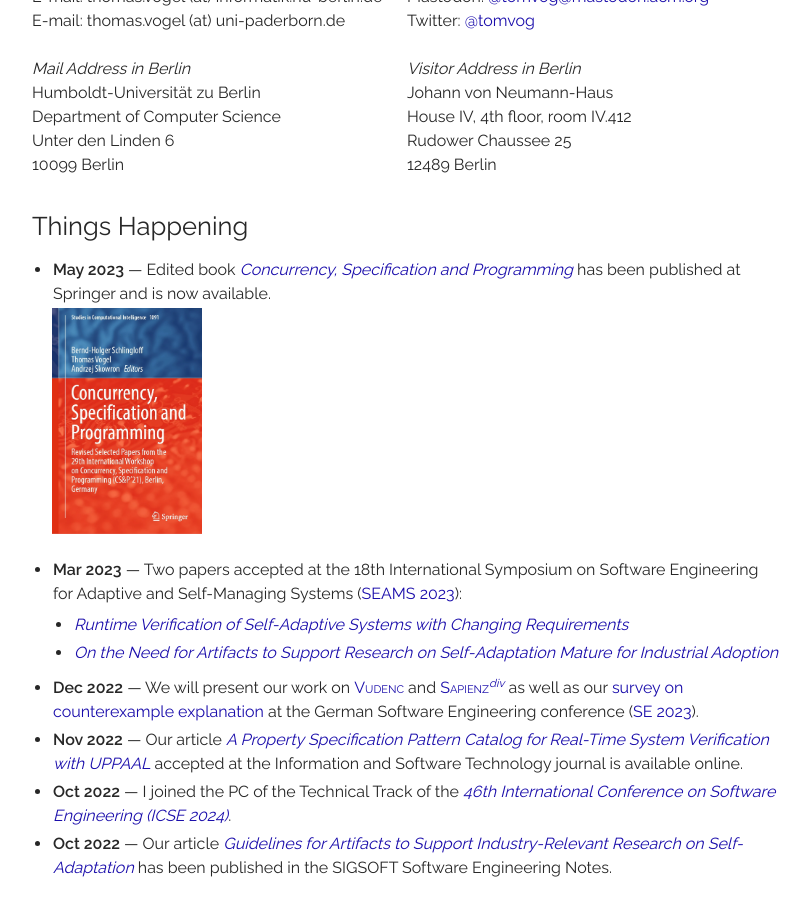
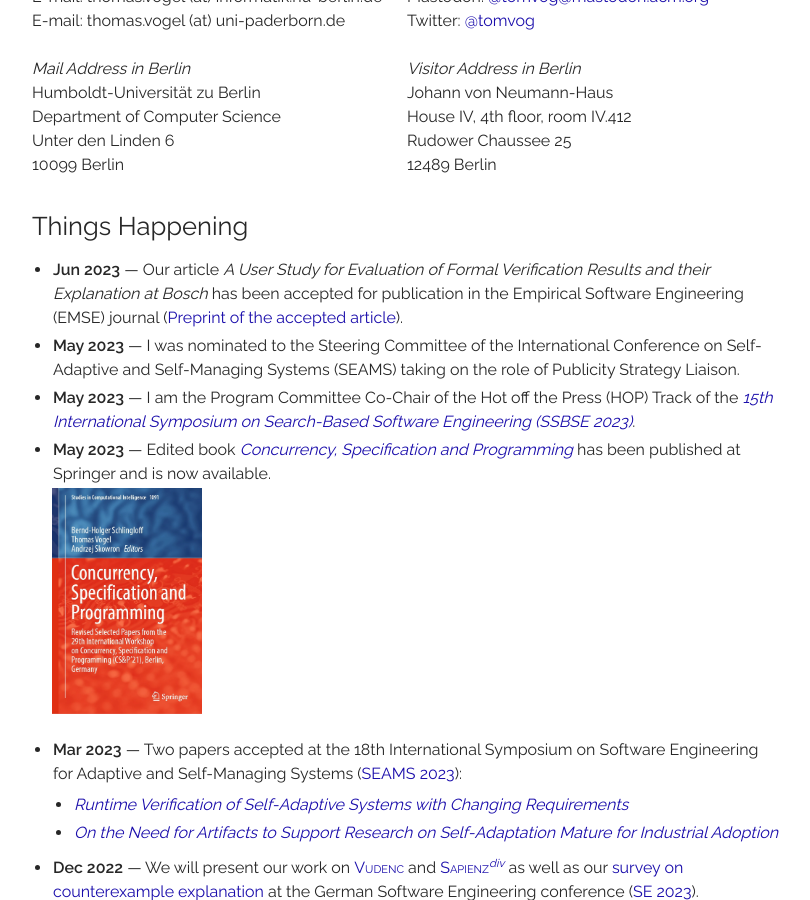
Before and after one commit to thomas-vogel/thomas-vogel.github.io, a Jekyll site: the page built from index.md, in a window 1280 px wide and 900 px high, scrolled down 538 px. Shown: the whole window, without its empty margins (233-1043 px from the left). Built offline with Jekyll 4.4.1, drawn with Linux system fonts in a browser that asks for light colours.

Commit message:
Update news.

```diff
--- a/index.md
+++ b/index.md
@@ -56,6 +56,9 @@ His research interests are in the areas of (search-based and model-driven) softw
 
 ## Things Happening
 
+* __Jun 2023__ --- Our article _A User Study for Evaluation of Formal Verification Results and their Explanation at Bosch_ has been accepted for publication in the Empirical Software Engineering (EMSE) journal ([Preprint of the accepted article](https://doi.org/10.48550/arXiv.2304.08950){:target="_blank"}).
+* __May 2023__ --- I was nominated to the Steering Committee of the International Conference on Self-Adaptive and Self-Managing Systems (SEAMS) taking on the role of Publicity Strategy Liaison.
+* __May 2023__ --- I am the Program Committee Co-Chair of the Hot off the Press (HOP) Track of the [_15th International Symposium on Search-Based Software Engineering (SSBSE 2023)_](https://conf.researchr.org/home/ssbse-2023){:target="_blank"}.
 * __May 2023__ --- Edited book [_Concurrency, Specification and Programming_](publications/2023-CS&P-BOOK) has been published at Springer and is now available.
 
 <a href="/assets/img/2023-CSP-BOOK-Cover.webp"><img src="/assets/img/2023-CSP-BOOK-Cover.webp" alt="Cover of the book entitled Concurrency, Specification and Programming" style="width: 20%; margin-top: 0em; margin-left: 1.25em;"/></a>
```
